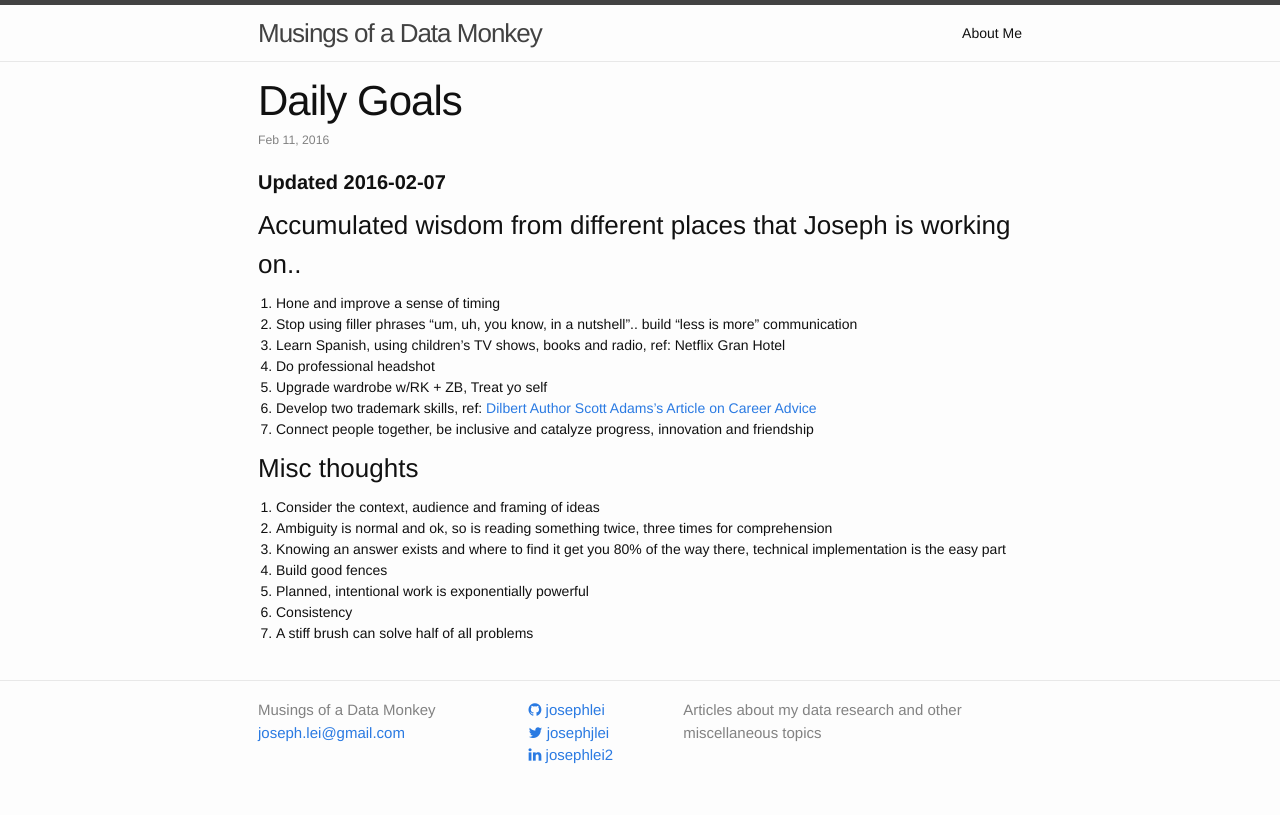
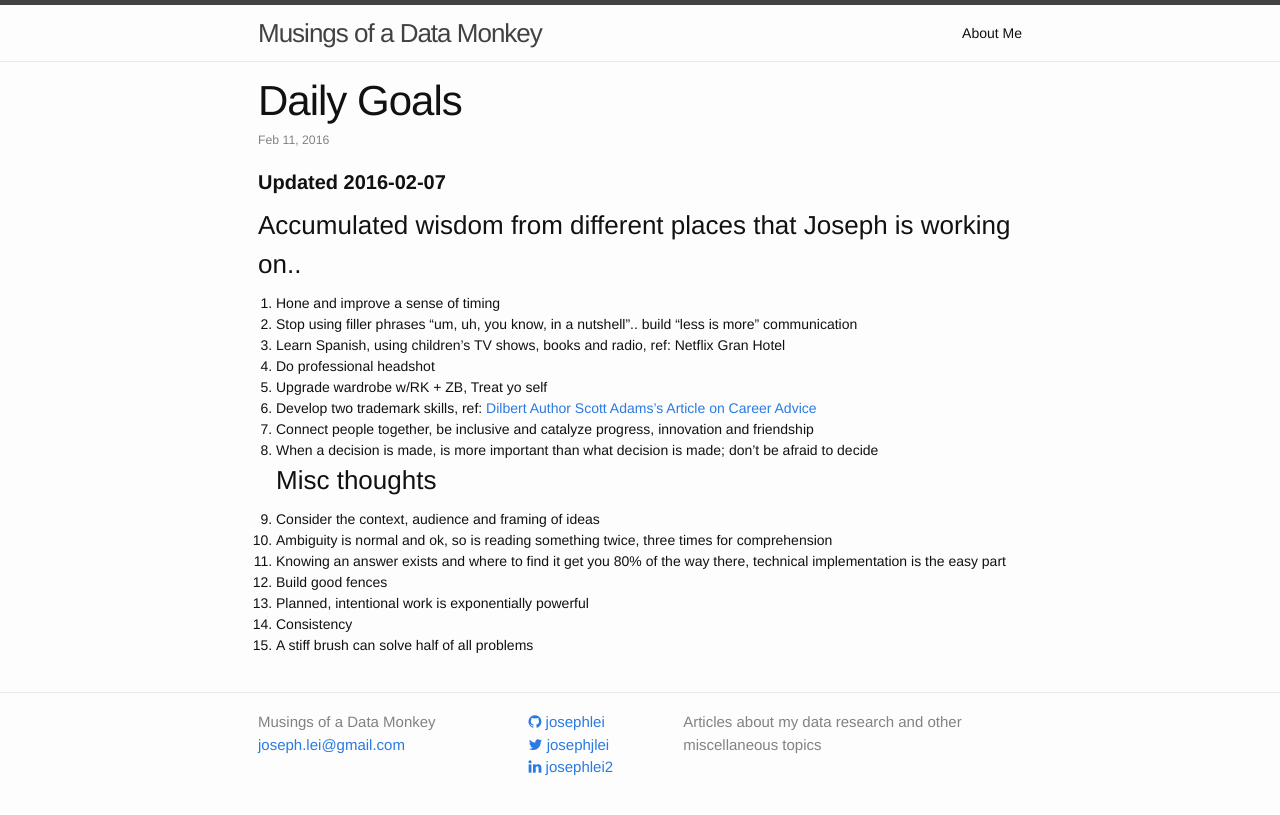
Before and after one commit to josephlei/jjl-website, a Jekyll site: the page built from _posts/2016-02-11-goals.markdown, in a window 1280 px wide. Shown: the top 815 px of the page. Built offline with Jekyll 4.4.1, drawn with Linux system fonts in a browser that asks for light colours; nearby versions of some CDN libraries.

Commit message:
direct shell update

```diff
--- a/_posts/2016-02-11-goals.markdown
+++ b/_posts/2016-02-11-goals.markdown
@@ -17,7 +17,7 @@ published: true
 5. Upgrade wardrobe w/RK + ZB, Treat yo self
 6. Develop two trademark skills, ref: [Dilbert Author Scott Adams's Article on Career Advice](http://dilbertblog.typepad.com/the_dilbert_blog/2007/07/career-advice.html)
 7. Connect people together, be inclusive and catalyze progress, innovation and friendship
-
+8. When a decision is made, is more important than what decision is made; don't be afraid to decide
 ### Misc thoughts
 
 1. Consider the context, audience and framing of ideas
```
